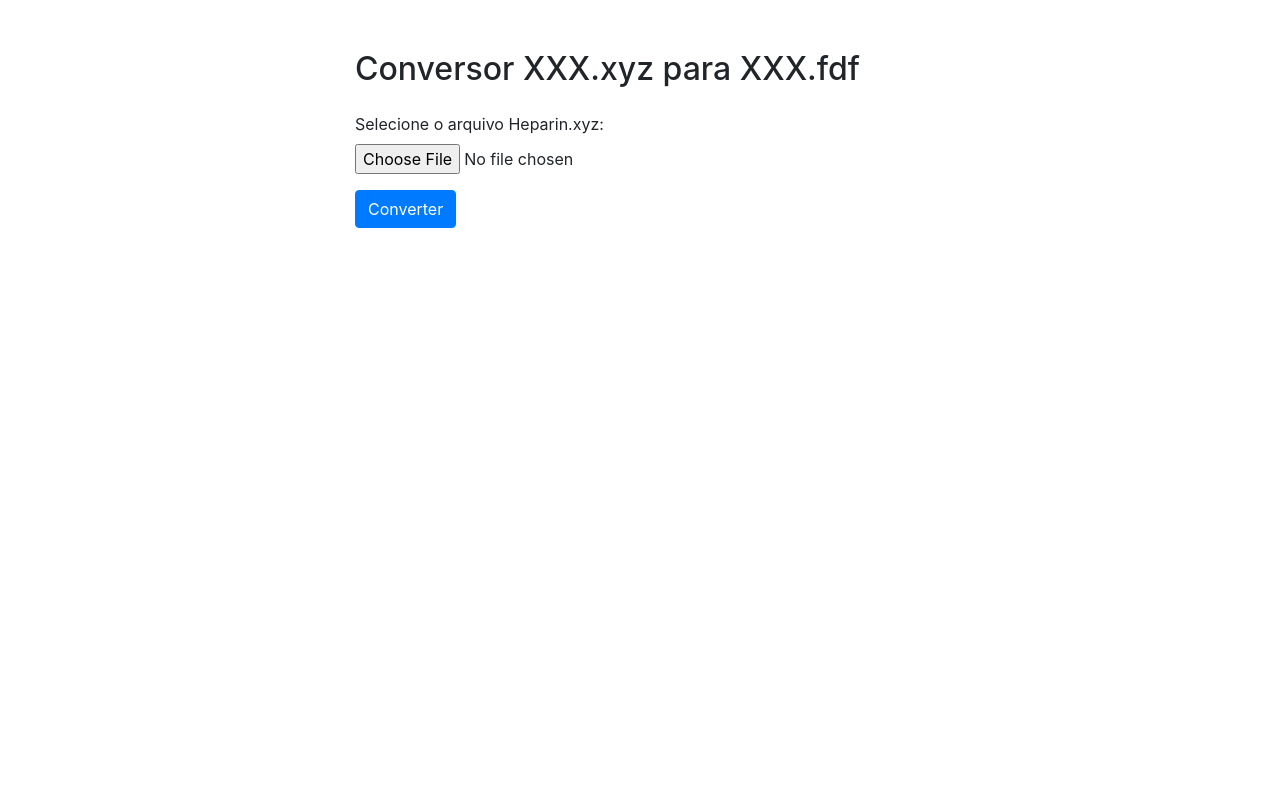
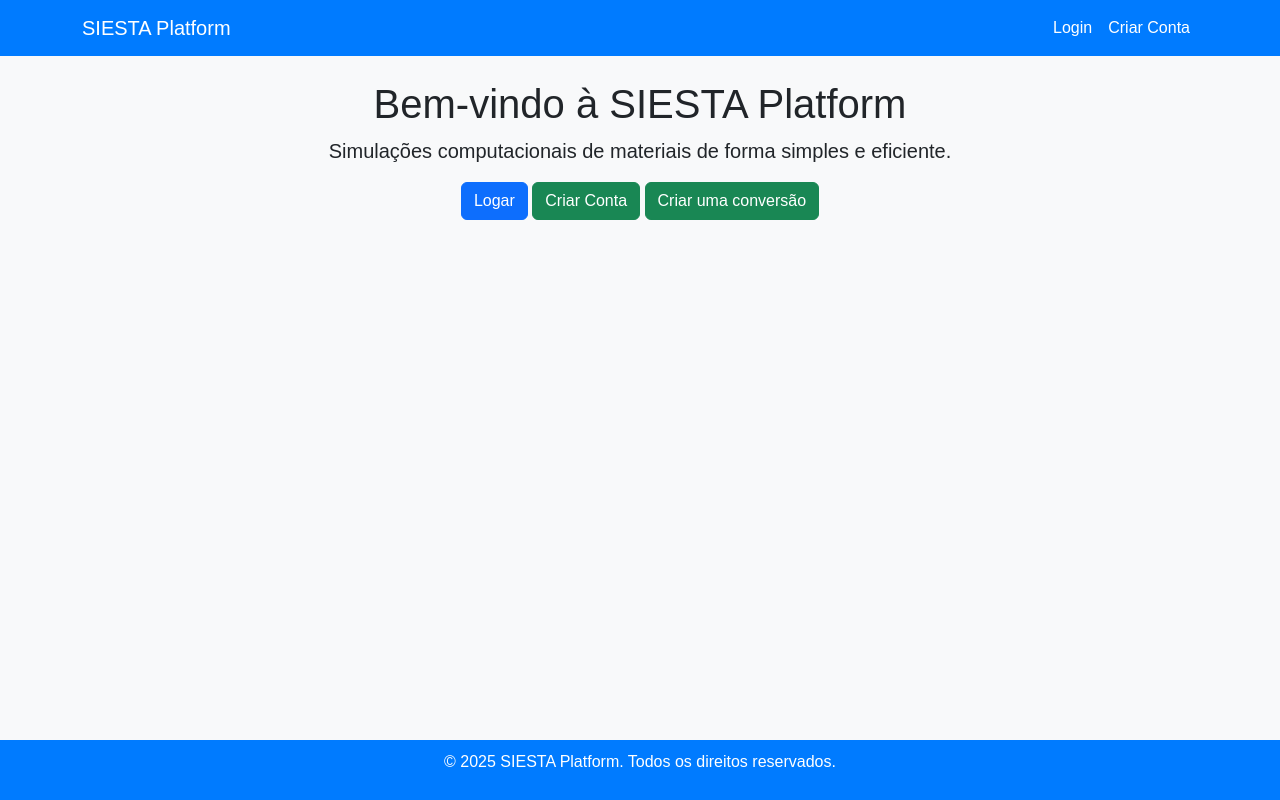
Before and after one commit to GustavoGarciaPereira/SIESTA_Platform, a Django app: page / in a window 1280 px wide. Run offline with Django 4.2, Linux system fonts and the light colour scheme; some libraries are stand-ins or nearby versions.

Commit message:
Ajuste no posicionamento do rodapé para garantir que fique sempre na parte inferior da página

```diff
--- /dev/null
+++ b/converter/static/style.css
@@ -0,0 +1 @@
+style.css
--- /dev/null
+++ b/converter/templates/base.html
@@ -0,0 +1,82 @@
+<!DOCTYPE html>
+<html lang="pt-BR">
+<head>
+    <meta charset="UTF-8">
+    <meta name="viewport" content="width=device-width, initial-scale=1.0">
+    <title>{% block title %}SIESTA Platform{% endblock %}</title>
+    <!-- Bootstrap CSS (opcional) -->
+    <link href="https://cdn.jsdelivr.net/npm/bootstrap@5.3.0/dist/css/bootstrap.min.css" rel="stylesheet">
+    <!-- Estilos personalizados -->
+    <style>
+        body {
+            display: flex;
+            flex-direction: column;
+            min-height: 100vh; /* Garante que o body ocupe pelo menos a altura da tela */
+            background-color: #f8f9fa;
+            font-family: Arial, sans-serif;
+        }
+        .navbar {
+            background-color: #007bff;
+        }
+        .navbar-brand, .navbar-nav .nav-link {
+            color: white !important;
+        }
+        .footer {
+            background-color: #007bff;
+            color: white;
+            text-align: center;
+            padding: 10px 0;
+            margin-top: auto; /* Empurra o rodapé para o final da página */
+        }
+        .container {
+            flex: 1; /* Faz com que o conteúdo principal ocupe o espaço restante */
+        }
+    </style>
+    {% block extra_css %}{% endblock %}  <!-- Bloco para CSS adicional específico de páginas -->
+</head>
+<body>
+    <!-- Cabeçalho/Navbar -->
+    <nav class="navbar navbar-expand-lg navbar-dark">
+        <div class="container">
+            <a class="navbar-brand" href="{% url 'home' %}">SIESTA Platform</a>
+            <button class="navbar-toggler" type="button" data-bs-toggle="collapse" data-bs-target="#navbarNav" aria-controls="navbarNav" aria-expanded="false" aria-label="Toggle navigation">
+                <span class="navbar-toggler-icon"></span>
+            </button>
+            <div class="collapse navbar-collapse" id="navbarNav">
+                <ul class="navbar-nav ms-auto">
+                    {% if user.is_authenticated %}
+                        <li class="nav-item">
+                            <a class="nav-link" href="{% url 'logout' %}">Logout</a>
+                        </li>
+                    {% else %}
+                        <li class="nav-item">
+                            <a class="nav-link" href="{% url 'login' %}">Login</a>
+                        </li>
+                        <li class="nav-item">
+                            <a class="nav-link" href="{% url 'signup' %}">Criar Conta</a>
+                        </li>
+                    {% endif %}
+                </ul>
+            </div>
+        </div>
+    </nav>
+
+    <!-- Conteúdo Principal -->
+    <main class="container mt-4">
+        {% block content %}
+        <!-- O conteúdo específico de cada página será inserido aqui -->
+        {% endblock %}
+    </main>
+
+    <!-- Rodapé -->
+    <footer class="footer">
+        <div class="container">
+            <p>&copy; {% now "Y" %} SIESTA Platform. Todos os direitos reservados.</p>
+        </div>
+    </footer>
+
+    <!-- Bootstrap JS (opcional) -->
+    <script src="https://cdn.jsdelivr.net/npm/bootstrap@5.3.0/dist/js/bootstrap.bundle.min.js"></script>
+    {% block extra_js %}{% endblock %}  <!-- Bloco para JavaScript adicional específico de páginas -->
+</body>
+</html>
--- a/converter/templates/converter/upload.html
+++ b/converter/templates/converter/upload.html
@@ -1,19 +1,9 @@
-<!DOCTYPE html>
-<html lang="pt-br">
-<head>
-    <meta charset="UTF-8">
-    <title>Conversor XXX.xyz para XXX.fdf</title>
-    <link rel="stylesheet" href="https://stackpath.bootstrapcdn.com/bootstrap/4.5.0/css/bootstrap.min.css">
-    <style>
-        body {
-            padding-top: 50px;
-        }
-        .container {
-            max-width: 600px;
-        }
-    </style>
-</head>
-<body>
+
+{% extends 'base.html' %}
+
+{% block title %}Conversor XXX.xyz para XXX.fdf{% endblock %}
+
+{% block content %}
 <div class="container">
     <h2 class="mb-4">Conversor XXX.xyz para XXX.fdf</h2>
 
@@ -32,5 +22,4 @@
         <button type="submit" class="btn btn-primary">Converter</button>
     </form>
 </div>
-</body>
-</html>
+{% endblock %}
--- /dev/null
+++ b/converter/templates/home.html
@@ -0,0 +1,15 @@
+{% extends 'base.html' %}
+
+{% block title %}Página Inicial - SIESTA Platform{% endblock %}
+
+{% block content %}
+<div class="hero-section text-center">
+    <h1>Bem-vindo à SIESTA Platform</h1>
+    <p class="lead">Simulações computacionais de materiais de forma simples e eficiente.</p>
+    <div>
+        <a href="{% url 'login' %}" class="btn btn-primary">Logar</a>
+        <a href="{% url 'signup' %}" class="btn btn-success">Criar Conta</a>
+        <a href="{% url 'convert' %}" class="btn btn-success">Criar uma conversão</a>
+    </div>
+</div>
+{% endblock %}
--- a/converter/urls.py
+++ b/converter/urls.py
@@ -3,6 +3,15 @@
 from django.urls import path
 from .views import ConvertView
 
+from .views import ConvertView, HomeView, SignupView
+from django.contrib.auth import views as auth_views
+
 urlpatterns = [
-    path('', ConvertView.as_view(), name='convert'),
+    path('', HomeView.as_view(), name='home'), # Página home
+    path('convert/', ConvertView.as_view(), name='convert'),  # Página inicial
+    path('login/', auth_views.LoginView.as_view(template_name='converter/login.html'), name='login'),
+    path('logout/', auth_views.LogoutView.as_view(), name='logout'),
+    path('signup/', SignupView.as_view(), name='signup'),  # View de criação de conta
+    # path('login/', LoginView.as_view(), name='login'),  # View de login
+    # path('signup/', SignupView.as_view(), name='signup'),  # View de criação de conta
 ]
--- a/converter/views.py
+++ b/converter/views.py
@@ -1,10 +1,13 @@
 import os
+
+from django.urls import reverse_lazy
 import numpy as np
 from django.shortcuts import render
 from django.http import HttpResponse
 from django.conf import settings
 from .forms import UploadFileForm
 from django.views import View
+from django.views.generic import CreateView, TemplateView
 
 def xyz_to_fdf(input_xyz, output_fdf):
     """
@@ -167,3 +170,19 @@ class ConvertView(View):
                 return render(request, 'converter/upload.html', {'form': form, 'error': f"Erro durante a conversão: {str(e)}"})
 
         return render(request, 'converter/upload.html', {'form': form, 'error': 'Formulário inválido.'})
+
+
+
+from django.contrib.auth import authenticate, login
+from django.contrib.auth.forms import UserCreationForm
+from django.views import View
+from django.shortcuts import render, redirect
+
+class HomeView(TemplateView):
+    template_name = 'home.html'
+
+
+class SignupView(CreateView):
+    form_class = UserCreationForm
+    success_url = reverse_lazy('login')  # Redireciona para a página de login após o cadastro
+    template_name = 'converter/signup.html'
--- a/heparin_converter/urls.py
+++ b/heparin_converter/urls.py
@@ -20,10 +20,11 @@ from django.contrib import admin
 from django.urls import path, include
 from django.conf import settings
 from django.conf.urls.static import static
-
+from django.contrib.auth import views as auth_views
 urlpatterns = [
     path('admin/', admin.site.urls),
     path('', include('converter.urls')),  # Inclua as URLs do aplicativo converter
+
 ]
 
 if settings.DEBUG:
```
Also changed, not shown: converter/templates/converter/login.html (added, +12 -0 lines), converter/templates/converter/signup.html (added, +14 -0 lines), heparin_converter/settings.py (+5 -3 lines). Lines whose indentation alone changed are shown as unchanged.
